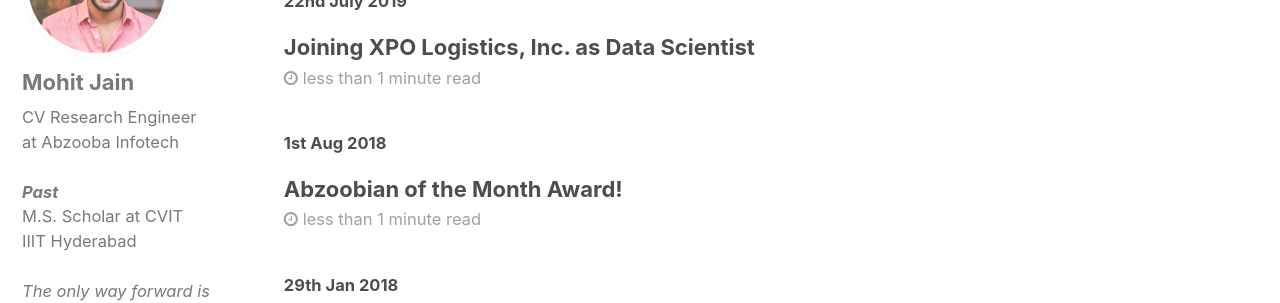
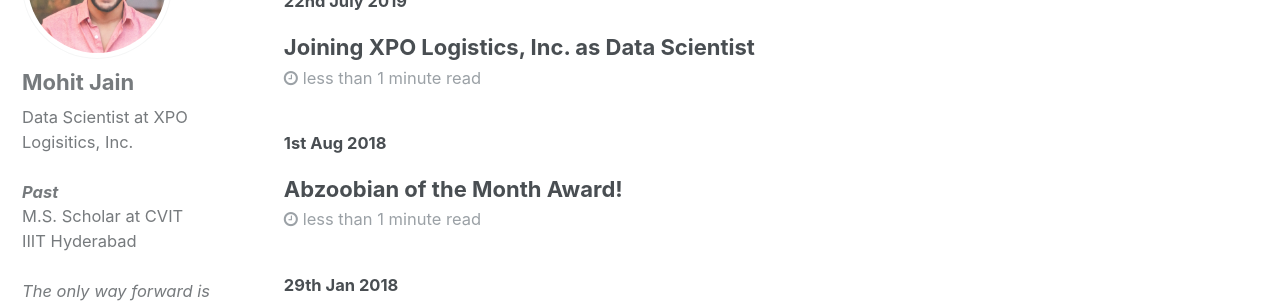
Before and after one commit to NightFury13/nightfury13.github.io, a Jekyll site: the page built from index.html, in a window 1280 px wide. Shown: the part 232-535 px from the top of the page. Built offline with Jekyll 4.4.1, drawn with Linux system fonts in a browser that asks for light colours; the list of posts is cut into pages by our own code.

Commit message:
Update _config.yml

```diff
--- a/_config.yml
+++ b/_config.yml
@@ -83,7 +83,7 @@ analytics:
 author:
   name             : "Mohit Jain"
   avatar           : "/assets/images/avatar.jpg"
-  bio              : "CV Research Engineer at Abzooba Infotech<br/><br/><b><i>Past</i></b><br/>M.S. Scholar at CVIT<br/>IIIT Hyderabad<br/><br/><i>The only way forward is deeper...</i>"
+  bio              : "Data Scientist at XPO Logisitics, Inc.<br/><br/><b><i>Past</i></b><br/>M.S. Scholar at CVIT<br/>IIIT Hyderabad<br/><br/><i>The only way forward is deeper...</i>"
   location         : "Pune, India"
   email            : # "kalpit.thakkar@research.iiit.ac.in"
   uri              : "https://scholar.google.co.in/citations?user=-Gi3nP4AAAAJ&hl=en"
```
